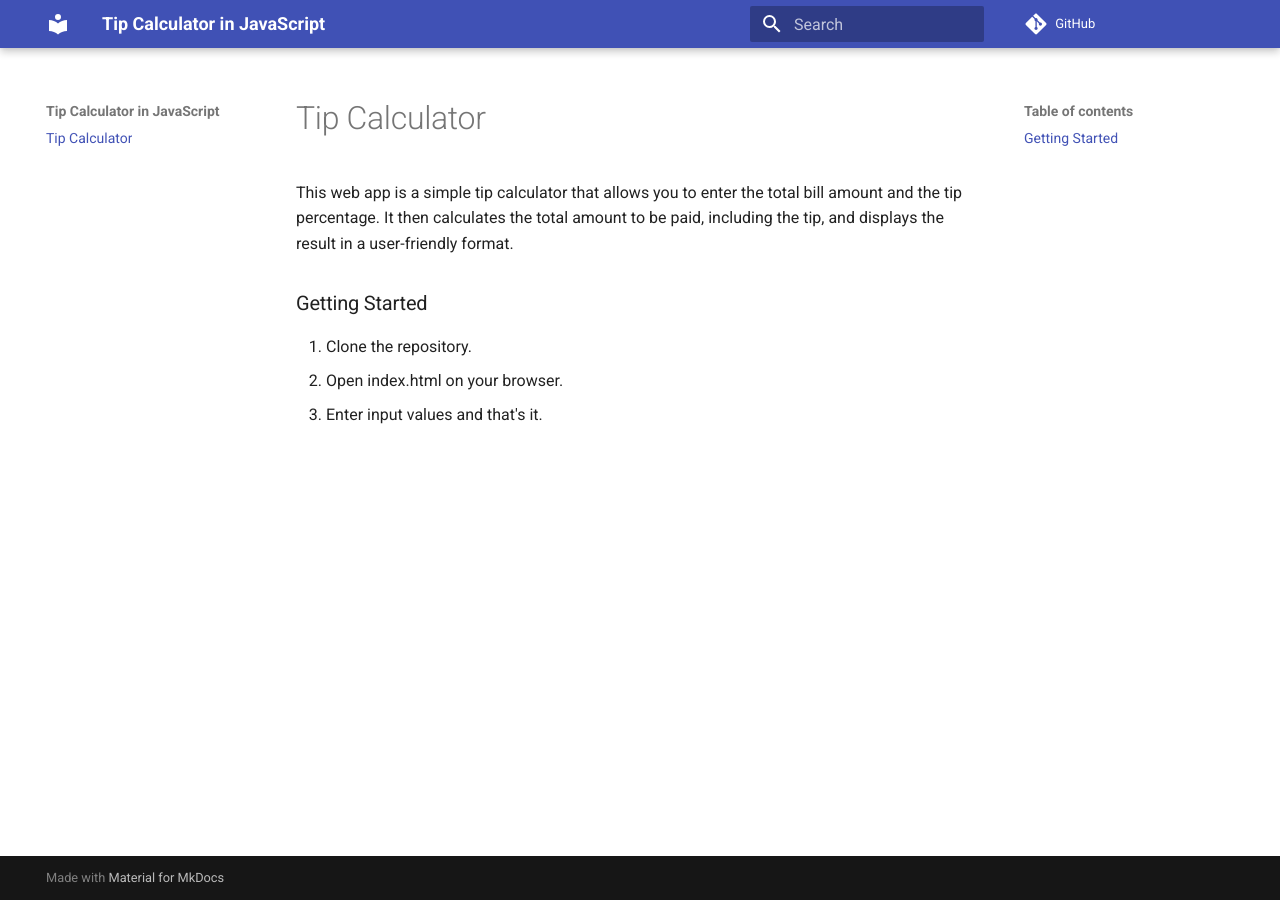
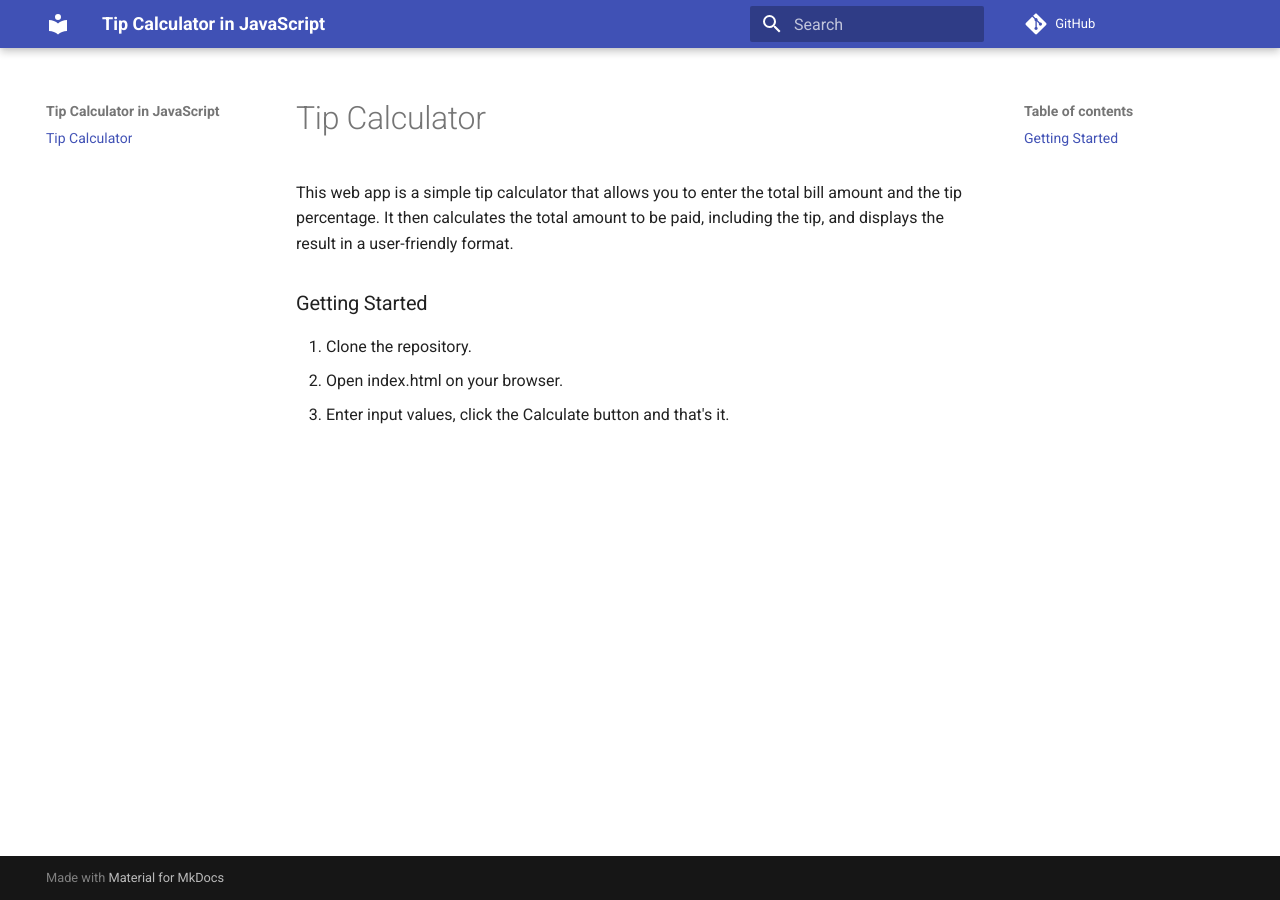
Before and after one commit to lulunac27a/tip-calculator-javascript, an MkDocs documentation site: the page built from docs/index.md, in a window 1280 px wide. Built offline with MkDocs 1.6.1 and Material for MkDocs 9.7.7, drawn with Linux system fonts in a browser that asks for light colours; comment, search, counter and statistics services are not loaded.

```diff
--- a/docs/index.md
+++ b/docs/index.md
@@ -8,4 +8,4 @@ including the tip, and displays the result in a user-friendly format.
 
 1. Clone the repository.
 2. Open index.html on your browser.
-3. Enter input values and that's it.
+3. Enter input values, click the Calculate button and that's it.
```
Also changed, not shown: README.md (+1 -1 lines).
